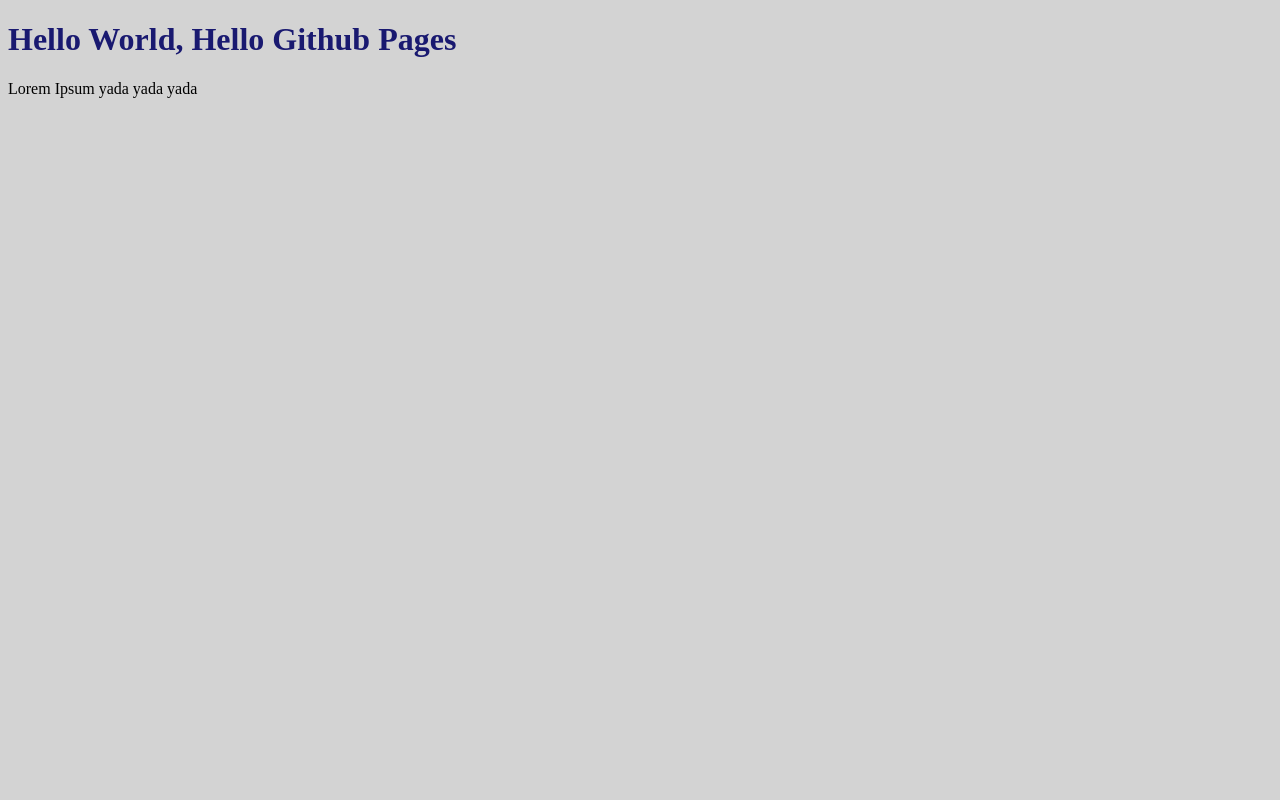
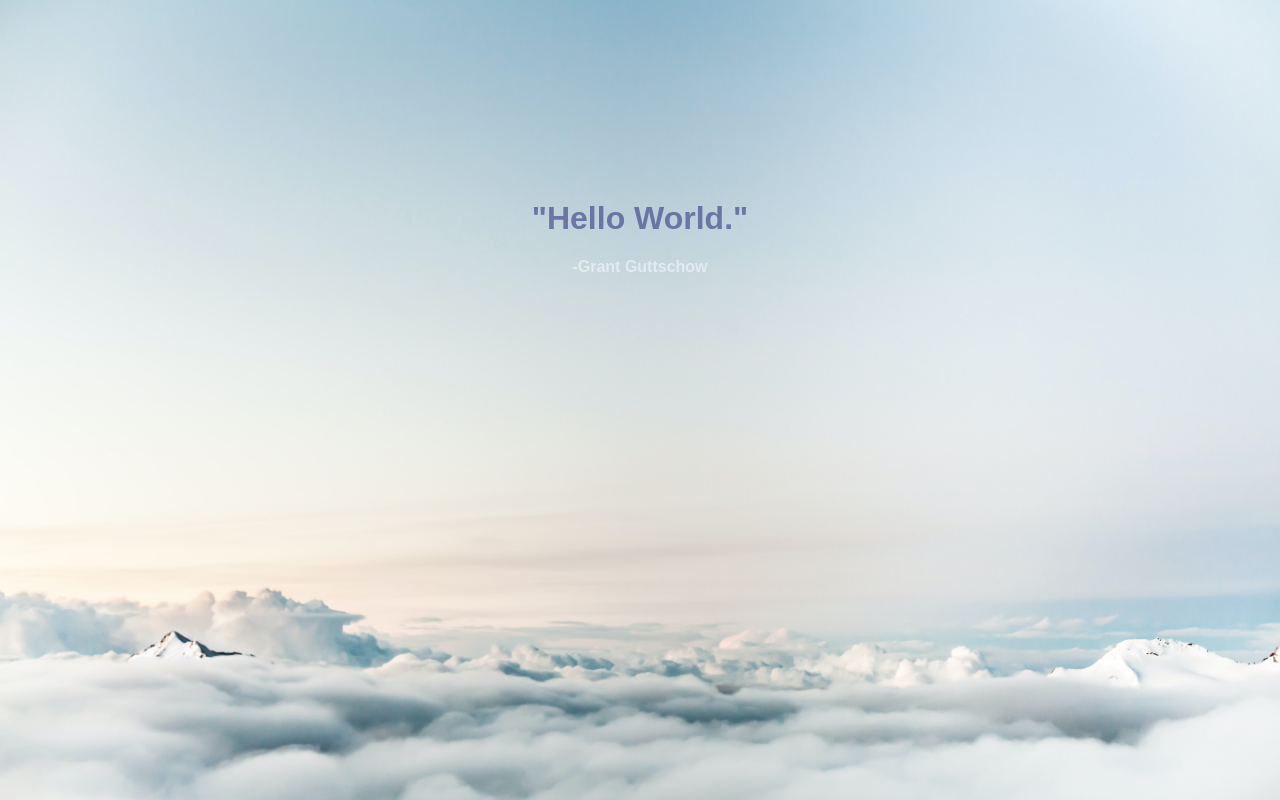
Before and after one commit to grantix/grantix.github.io, a plain HTML site: page index.html in a window 1280 px wide. Drawn offline with Linux system fonts and the light colour scheme.

Commit message:
basic styling

```diff
--- a/index.html
+++ b/index.html
@@ -6,13 +6,11 @@
   </head>
 
 
-
-
   <body>
 
 
-    <h1> Hello World, Hello Github Pages</h1>
-    <p> Lorem Ipsum yada yada yada</p>
+    <h1> "Hello World." </h1>
+    <h4> -Grant Guttschow </h4>
 
   </body>
 </html>
--- a/styles.css
+++ b/styles.css
@@ -1,6 +1,22 @@
 h1 {
   color: MidnightBlue;
+  text-align: center;
+  opacity: 50%;
+  margin-top: 200px;
+
 }
+
+h4 {
+  color: white;
+  text-align: center;
+  opacity: 50%;
+}
+
+
 body {
-  background-color: #D3D3D3;
+  background-image: url('./images/clouds_background.jpg');
+  background-repeat: no-repeat;
+  background-attachment: fixed;
+  background-size: cover;
+  font-family: Arial;
 }
```
Also changed, not shown: images/clouds_background.jpg (added), 2 other files.
